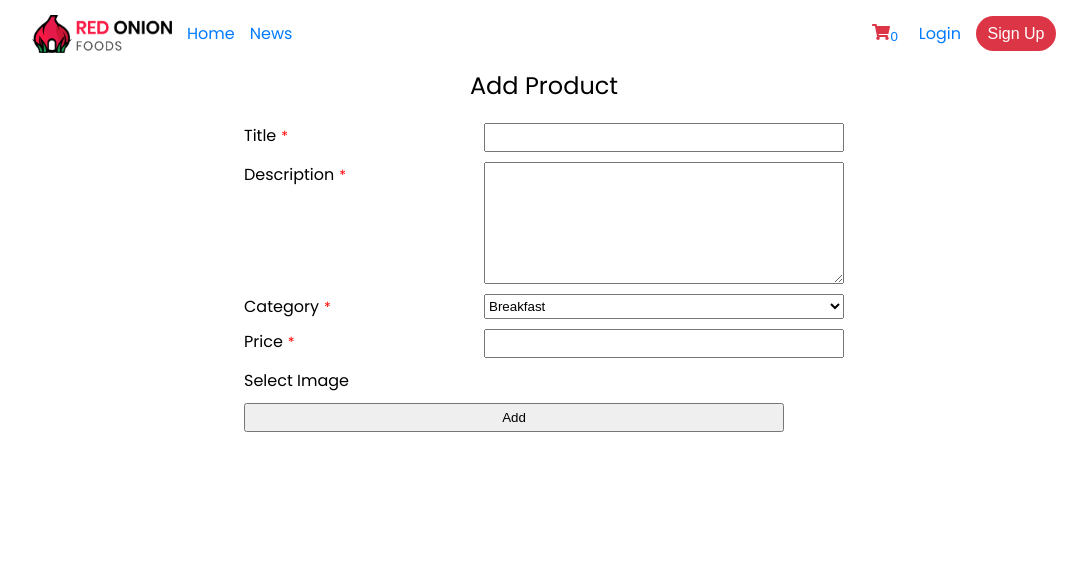
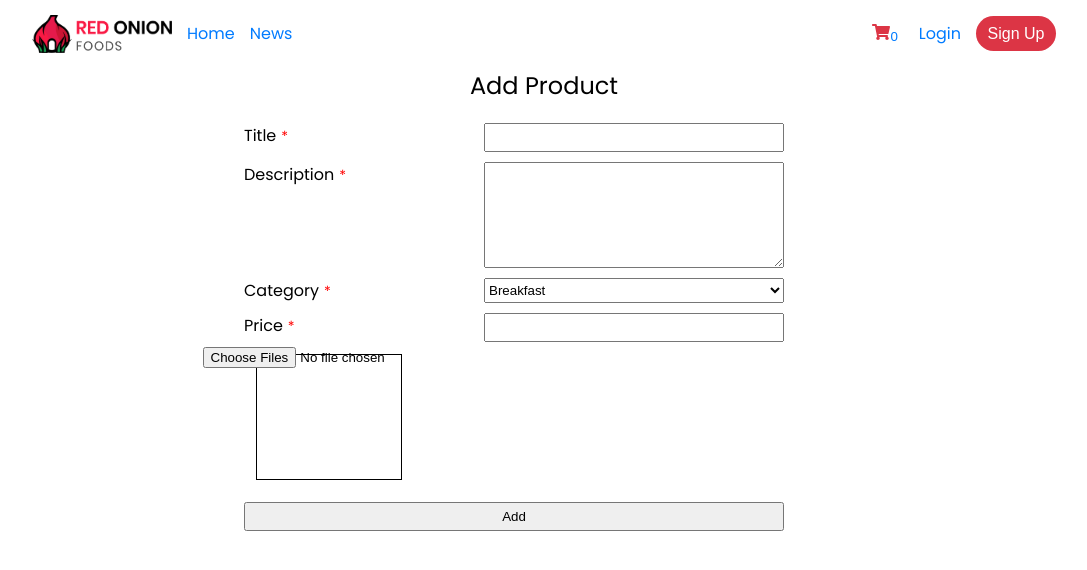
Before and after one commit to ShakhawatHossain13/food-app, a React (Create React App) app: page /addproduct in a window 1280 px wide. Shown: the top 570 px of the page, without its empty margins (96-1183 px from the left). Built offline with nearby package versions, Linux system fonts and the light colour scheme.

Commit message:
Style Change

```diff
--- a/src/components/Dashboard/Blog/AddBlog/style.css
+++ b/src/components/Dashboard/Blog/AddBlog/style.css
@@ -19,7 +19,7 @@
 .addproduct__row__form__row {
   width: 100%;
   display: grid;
-  grid-template-columns: 40% 60%;
+  grid-template-columns: 40% 50% 10%;
   margin-top: 10px;
 }
 
@@ -27,12 +27,25 @@
   float: left;
 }
 
-.addproduct__row__form__input {
-  padding: 10px;
+.addproduct__row__form__row__input {
+  padding: 5px;
 }
 
 .addproduct__row__form__row__label__required {
   color: red;
   font-size: 14px;
   margin-left: 5px;
+}
+
+.addproduct__row__form__row__button {
+  padding: 5px;
+  width: 90%;
+  margin-top: 10px;
+  margin-left: 0;
+}
+
+.addproduct__row__form__row__error {
+  color: red;
+  font-size: 14px;
+  margin-left: 5px;
 }/*# sourceMappingURL=style.css.map */
--- a/src/components/Dashboard/Blog/AddBlog/style.scss
+++ b/src/components/Dashboard/Blog/AddBlog/style.scss
@@ -1,34 +1,45 @@
-.addproduct {
-  &__row {
-    margin: auto;
-    width: 60%;
-    text-align: center;
+.addproduct{
+  &__row{
+     margin: auto;
+     width: 60%;
+     text-align: center;
   }
 }
-.addproduct__row__title {
+.addproduct__row__title{
   font-size: 24px;
   font-weight: 400;
   margin-bottom: 20px;
 }
-.addproduct__row__form {
+.addproduct__row__form{
   max-width: 600px;
   margin: 10px auto;
   text-align: left;
 }
-.addproduct__row__form__row {
+.addproduct__row__form__row{
   width: 100%;
   display: grid;
-  grid-template-columns: 40% 60%;
-  margin-top: 10px;
+  grid-template-columns: 40% 50% 10%;
+  margin-top: 10px ;
 }
-.addproduct__row__form__label {
+.addproduct__row__form__label{
   float: left;
 }
-.addproduct__row__form__input {
-  padding: 10px;
+.addproduct__row__form__row__input{
+ padding: 5px;
 }
-.addproduct__row__form__row__label__required {
+.addproduct__row__form__row__label__required{
   color: red;
   font-size: 14px;
   margin-left: 5px;
 }
+.addproduct__row__form__row__button{
+  padding: 5px;
+  width: 90%;
+  margin-top: 10px;
+ margin-left: 0;
+}
+.addproduct__row__form__row__error{
+  color: red;
+  font-size: 14px;
+  margin-left: 5px;
+}
--- a/src/components/Dashboard/Category/AddCategory/style.css
+++ b/src/components/Dashboard/Category/AddCategory/style.css
@@ -19,7 +19,7 @@
 .addproduct__row__form__row {
   width: 100%;
   display: grid;
-  grid-template-columns: 40% 60%;
+  grid-template-columns: 40% 50% 10%;
   margin-top: 10px;
 }
 
@@ -27,12 +27,25 @@
   float: left;
 }
 
-.addproduct__row__form__input {
-  padding: 10px;
+.addproduct__row__form__row__input {
+  padding: 5px;
 }
 
 .addproduct__row__form__row__label__required {
   color: red;
   font-size: 14px;
   margin-left: 5px;
+}
+
+.addproduct__row__form__row__button {
+  padding: 5px;
+  width: 90%;
+  margin-top: 10px;
+  margin-left: 0;
+}
+
+.addproduct__row__form__row__error {
+  color: red;
+  font-size: 14px;
+  margin-left: 5px;
 }/*# sourceMappingURL=style.css.map */
--- a/src/components/Dashboard/Category/AddCategory/style.scss
+++ b/src/components/Dashboard/Category/AddCategory/style.scss
@@ -1,34 +1,45 @@
-.addproduct {
-  &__row {
-    margin: auto;
-    width: 60%;
-    text-align: center;
+.addproduct{
+  &__row{
+     margin: auto;
+     width: 60%;
+     text-align: center;
   }
 }
-.addproduct__row__title {
+.addproduct__row__title{
   font-size: 24px;
   font-weight: 400;
   margin-bottom: 20px;
 }
-.addproduct__row__form {
+.addproduct__row__form{
   max-width: 600px;
   margin: 10px auto;
   text-align: left;
 }
-.addproduct__row__form__row {
+.addproduct__row__form__row{
   width: 100%;
   display: grid;
-  grid-template-columns: 40% 60%;
-  margin-top: 10px;
+  grid-template-columns: 40% 50% 10%;
+  margin-top: 10px ;
 }
-.addproduct__row__form__label {
+.addproduct__row__form__label{
   float: left;
 }
-.addproduct__row__form__input {
-  padding: 10px;
+.addproduct__row__form__row__input{
+ padding: 5px;
 }
-.addproduct__row__form__row__label__required {
+.addproduct__row__form__row__label__required{
   color: red;
   font-size: 14px;
   margin-left: 5px;
 }
+.addproduct__row__form__row__button{
+  padding: 5px;
+  width: 90%;
+  margin-top: 10px;
+ margin-left: 0;
+}
+.addproduct__row__form__row__error{
+  color: red;
+  font-size: 14px;
+  margin-left: 5px;
+}
--- a/src/components/Dashboard/Product/AddProduct/index.tsx
+++ b/src/components/Dashboard/Product/AddProduct/index.tsx
@@ -135,10 +135,11 @@ const AddProduct: React.FC = () => {
                     />
                     <span className="addproduct__row__form__row__error">{error.price}</span>
                 </div>
-                <div className="addproduct__row__form__row">
-                    <label>Select Image</label>
 
-                </div>
+
+                    <MultipleImageUpload />
+
+
                         <button type="submit"
                             className="addproduct__row__form__row__button"
                             onClick={(e) => {
```
Also changed, not shown: 2 other files (tests, documents, lock files or other folders).
